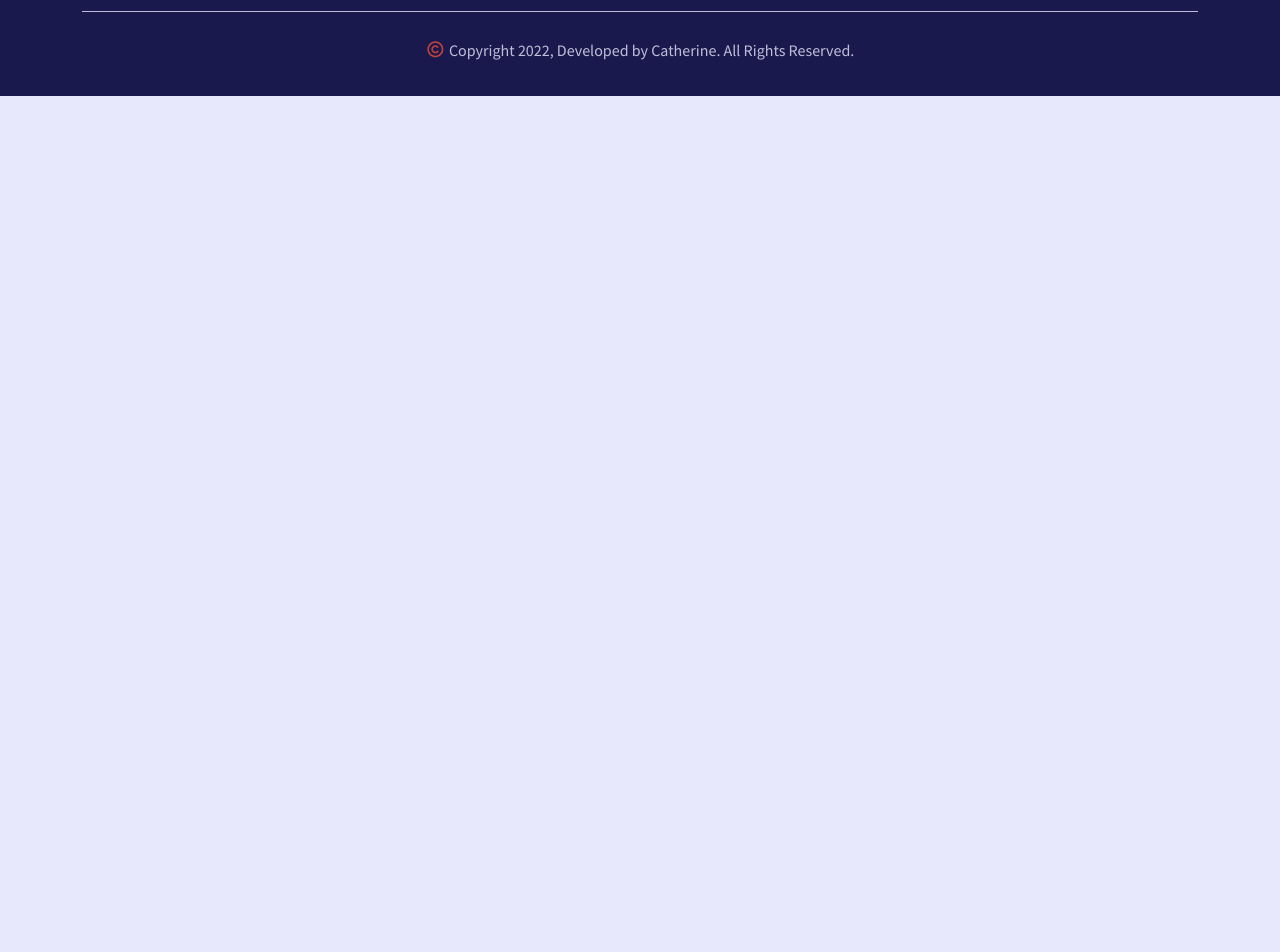
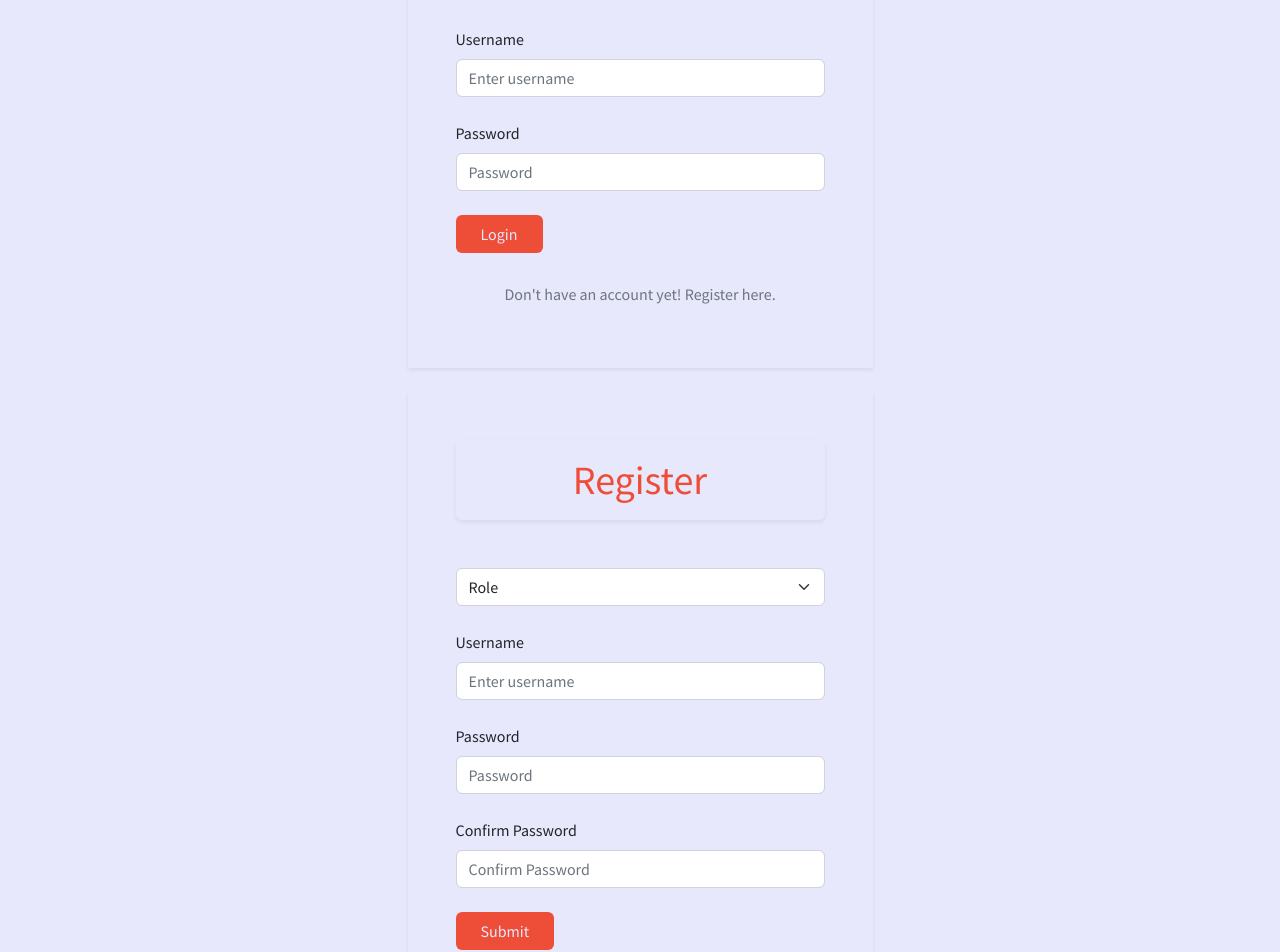
Before and after one commit to esthercate/MUVEasy, a React (Create React App) app in the folder client/: page /auth in a window 1280 px wide. Shown: the part 300-1252 px from the top of the page. Before the commit the page ends 800 px from the top, so only its background shows below. Built offline with nearby package versions, Linux system fonts and the light colour scheme.

Commit message:
adds register and login component

```diff
--- a/client/package.json
+++ b/client/package.json
@@ -12,6 +12,7 @@
     "@testing-library/user-event": "^12.8.3",
     "bootstrap": "^5.2.0",
     "react": "^17.0.2",
+    "react-bootstrap": "^2.4.0",
     "react-dom": "^17.0.2",
     "react-router-dom": "^6.3.0",
     "react-scripts": "^5.0.1",
--- /dev/null
+++ b/client/src/components/UI/Login.jsx
@@ -0,0 +1,45 @@
+import React from 'react';
+import { Button, Col, Container, Form, Row } from "react-bootstrap";
+import "../../styles/login.css"
+
+const Login = () => {
+  return (
+    <>
+      <Container>
+        <Row className="mt-4">
+          <Col
+            lg={5}
+            md={6}
+            sm={12}
+            className="p-5 m-auto shadow-sm rounded-lg"
+          >
+            <h1 className="shadow-sm title p-3 mb-5 m-auto text-center rounded">
+              Login
+            </h1>
+
+            <Form>
+              <Form.Group controlId="formBasicEmail" className="mb-4">
+                <Form.Label>Username</Form.Label>
+                <Form.Control type="text" placeholder="Enter username" />
+              </Form.Group>
+
+              <Form.Group controlId="formBasicPassword" className="mb-4">
+                <Form.Label>Password</Form.Label>
+                <Form.Control type="password" placeholder="Password" />
+              </Form.Group>
+
+              <Button variant="btn-block" type="submit" className="px-4">
+                Login
+              </Button>
+            </Form>
+            <h6 className="mt-4 p-2 text-center text-secondary ">
+              Don't have an account yet! Register here.
+            </h6>
+          </Col>
+        </Row>
+      </Container>
+    </>
+  );
+}
+
+export default Login
--- /dev/null
+++ b/client/src/components/UI/Register.jsx
@@ -0,0 +1,56 @@
+import React from "react";
+import { Button, Col, Container, Form, Row } from "react-bootstrap";
+import "../../styles/login.css";
+
+const Register = () => {
+  return (
+    <>
+      <Container>
+        <Row className="mt-4">
+          <Col
+            lg={5}
+            md={6}
+            sm={12}
+            className="p-5 m-auto shadow-sm rounded-lg"
+          >
+            <h1 className="shadow-sm title p-3 mb-5 m-auto text-center rounded">
+              Register
+            </h1>
+
+            <Form>
+              <Form.Select aria-label="Default select example" className="mb-4">
+                <option>Role</option>
+                <option value="1">User - Looking for transport services</option>
+                <option value="2">Transport Service Provider</option>
+              </Form.Select>
+
+              <Form.Group controlId="formBasicEmail" className="mb-4">
+                <Form.Label>Username</Form.Label>
+                <Form.Control type="text" placeholder="Enter username" />
+              </Form.Group>
+
+              <Form.Group controlId="formBasicPassword" className="mb-4">
+                <Form.Label>Password</Form.Label>
+                <Form.Control type="password" placeholder="Password" />
+              </Form.Group>
+
+              <Form.Group controlId="formBasicPassword" className="mb-4">
+                <Form.Label>Confirm Password</Form.Label>
+                <Form.Control type="password" placeholder="Confirm Password" />
+              </Form.Group>
+
+              <Button variant="btn-block" type="submit" className="px-4">
+                Submit
+              </Button>
+            </Form>
+            <h6 className="mt-4 p-2 text-center text-secondary ">
+              Already registered? Login here.
+            </h6>
+          </Col>
+        </Row>
+      </Container>
+    </>
+  );
+};
+
+export default Register;
--- /dev/null
+++ b/client/src/pages/Auth.jsx
@@ -0,0 +1,17 @@
+import React from 'react'
+import { Container } from 'reactstrap'
+import Login from '../components/UI/Login'
+import Register from '../components/UI/Register';
+
+const Auth = () => {
+  return (
+    <section>
+      <Container>
+      <Login />
+        <Register />
+      </Container>
+    </section>
+  );
+}
+
+export default Auth
--- a/client/src/routers/Routers.jsx
+++ b/client/src/routers/Routers.jsx
@@ -4,6 +4,7 @@ import Home from '../pages/Home'
 import MoverDetails from '../pages/MoverDetails'
 import MoverDashboard from '../pages/MoverDashboard'
 import ClientDashboard from '../pages/ClientDashboard'
+import Auth from '../pages/Auth'
 import NotFound from '../pages/NotFound'
 
 
@@ -15,6 +16,7 @@ const Routers = () => {
       <Route path="/moverdetails" element={<MoverDetails />} />
       <Route path="/moverdashboard" element={<MoverDashboard />} />
       <Route path="/clientrdashboard" element={<ClientDashboard />} />
+      <Route path="/auth" element={<Auth />} />
       <Route path="*" element={<NotFound />} />
     </Routes>
   );
--- /dev/null
+++ b/client/src/styles/login.css
@@ -0,0 +1,3 @@
+.title {
+    color: #ee4d38 !important;
+}
```
Also changed, not shown: 1 other file (tests, documents, lock files or other folders).
